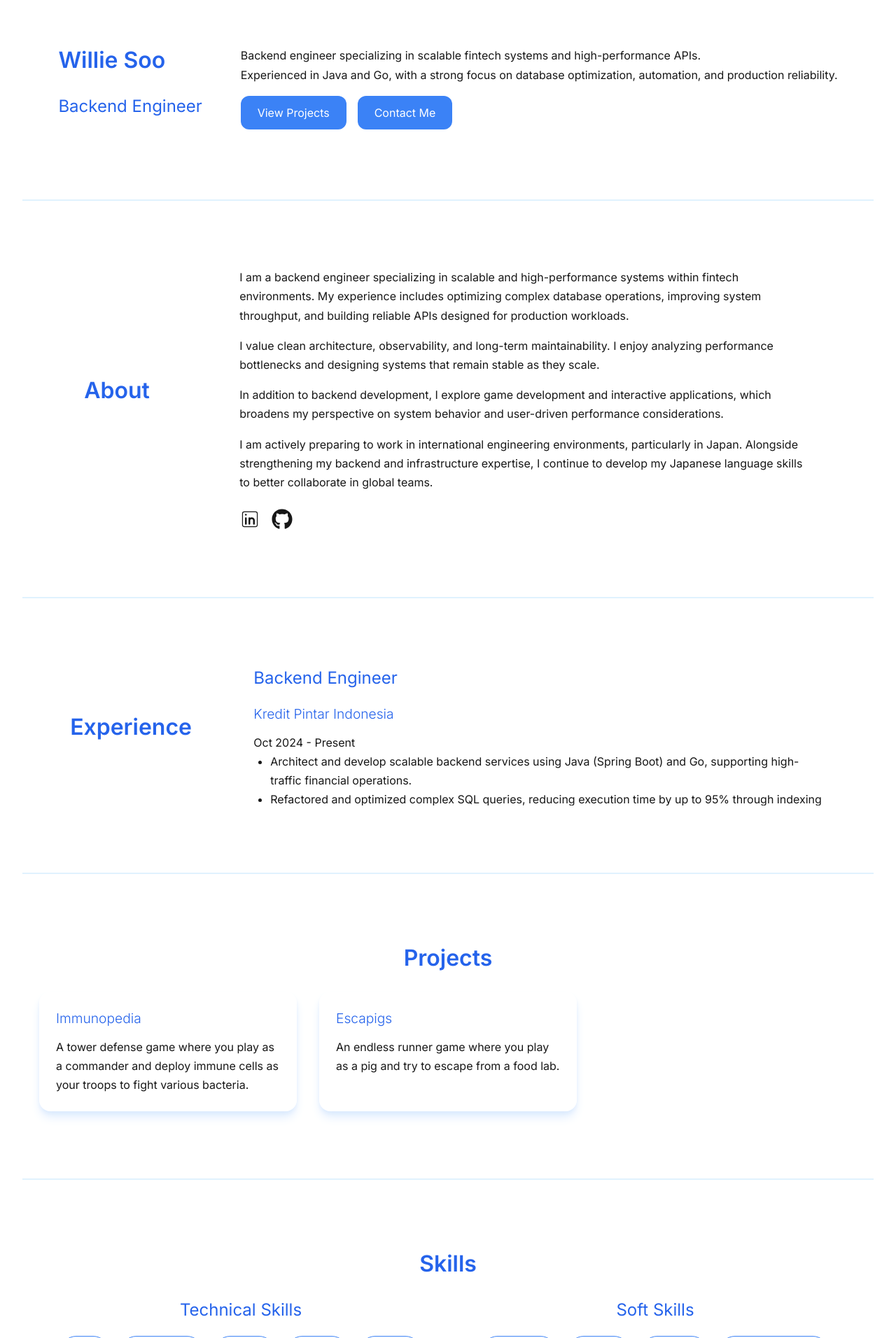
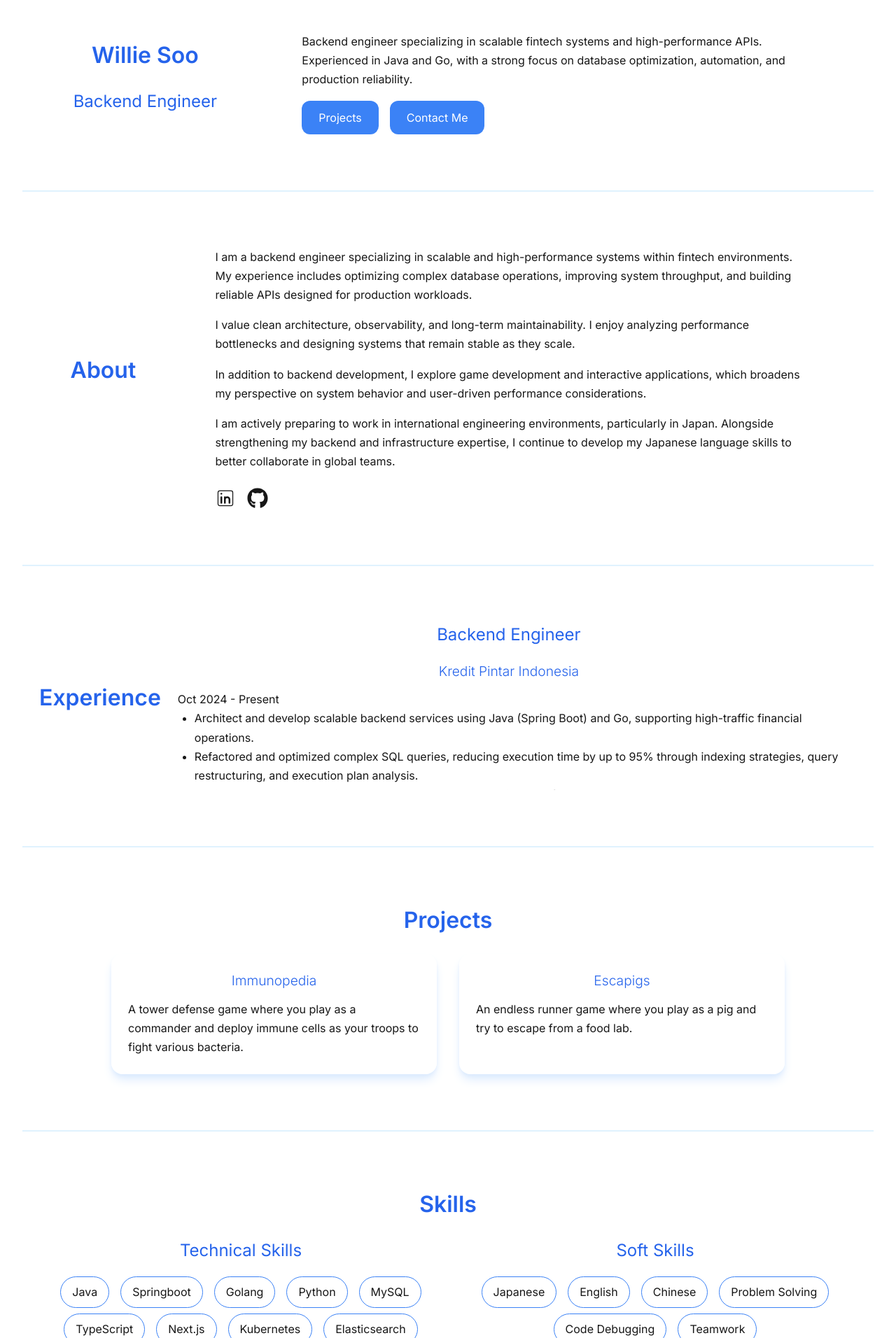
Before and after one commit to NifedZenaX/portfolio-website, a Next.js app: page / in a window 1280 px wide. Shown: the part 68-1980 px from the top of the page at 70% size. Built offline with nearby package versions, Linux system fonts and the light colour scheme.

Commit message:
Added mobile viewport responsiveness

```diff
--- a/app/ui/experience.module.css
+++ b/app/ui/experience.module.css
@@ -1,7 +1,8 @@
 .experience_container {
   overflow-y: auto; /* Enable vertical scrolling */
-  height: 12.5rem; /* Set a fixed height (e.g., 200px) */
-  width: 70%; /* Set the width to 70% */
+  height: 15rem; /* Set a fixed height (e.g., 200px) */
+  max-width: 1024px;
+  padding: 0 1.5rem;
   scrollbar-width: thin; /* For Firefox */
   scrollbar-color: var(--accent) transparent; /* For Firefox */
 }
--- a/app/ui/home.module.css
+++ b/app/ui/home.module.css
@@ -3,7 +3,7 @@
     flex-direction: row;
     align-items: center;
     justify-content: space-around;
-    padding: 6rem 1.5rem;
+    padding: 5rem 1.5rem;
     border-top: 2px solid var(--border-section);
 }
 
@@ -12,6 +12,7 @@
     font-size: 2rem;
     font-weight: 600;
     margin-bottom: 1.5rem;
+    text-align: center;
 }
 
 .heading2 {
@@ -19,6 +20,7 @@
     font-size: 1.5rem;
     font-weight: 400;
     margin-bottom: 1.2rem;
+    text-align: center;
 }
 
 .heading3 {
@@ -26,6 +28,7 @@
     font-size: 1.2rem;
     font-weight: 350;
     margin-bottom: 0.8rem;
+    text-align: center;
 }
 
 .text {
@@ -46,3 +49,10 @@
 .button:hover {
     background-color: var(--button-hover-bg);
 }
+
+@media screen and (max-width: 768px) {
+    .section {
+        flex-direction: column;
+        padding: 3rem 1rem;
+    }
+}
--- a/app/ui/project.module.css
+++ b/app/ui/project.module.css
@@ -1,3 +1,9 @@
+.projects_container {
+    display: grid;
+    gap: 2rem;
+    grid-template-columns: repeat(auto-fit, minmax(300px, 1fr));
+}
+
 .card {
     padding: 1.5rem;
     background-color: var(--card-bg);
--- a/app/ui/skill.module.css
+++ b/app/ui/skill.module.css
@@ -5,4 +5,5 @@
   margin-left: 0.25rem;       /* mx-1 */
   margin-right: 0.25rem;      /* mx-1 */
   display: inline-block;      /* important for spacing */
+  text-align: center;
 }
--- a/components/about.tsx
+++ b/components/about.tsx
@@ -11,7 +11,7 @@ export default function About() {
         <section className={styles.section}>
             <h1 className={styles.heading1}>About</h1>
 
-            <div className="w-[70%]">
+            <div className="max-w-4xl px-6">
                 <p className={styles.text}>
                 I am a backend engineer specializing in scalable and high-performance systems within fintech environments.
                 My experience includes optimizing complex database operations, improving system throughput, and building reliable
--- a/components/contact.tsx
+++ b/components/contact.tsx
@@ -9,7 +9,7 @@ export default function Contact() {
         <section id="contact" className={styles.section}>
             <div className="w-[80%]">
                 <h1 className={`text-center ${styles.heading1}`}>Let's Build Something Together</h1>
-                <p className={styles.text}>Feel free to reach out to me for any inquiries, collaborations, or just to say hi! I'm always open to connecting with like-minded individuals and exploring new opportunities.</p>
+                <p className={`${styles.text} text-center`}>Feel free to reach out to me for any inquiries, collaborations, or just to say hi! I'm always open to connecting with like-minded individuals and exploring new opportunities.</p>
 
                 <div className="flex items-center justify-around mt-10">
                     <Link href="mailto:soo.willie@yahoo.com" target="_blank">
--- a/components/hero.tsx
+++ b/components/hero.tsx
@@ -8,7 +8,7 @@ export default function Hero() {
                 <h1 className={styles.heading1}>Willie Soo</h1>
                 <h2 className={styles.heading2}>Backend Engineer</h2>
             </div>
-            <div>
+            <div className="max-w-3xl px-6">
                 <p className={styles.text}>
                 Backend engineer specializing in scalable fintech systems and high-performance APIs.
                 </p>
@@ -17,7 +17,7 @@ export default function Hero() {
                 </p>
 
                 <Link href="/#projects" className={`mr-2 ${styles.button}`}>
-                <button>View Projects</button>
+                <button>Projects</button>
                 </Link>
 
                 <Link href="/#contact" className={`ml-2 ${styles.button}`}>
--- a/components/projects.tsx
+++ b/components/projects.tsx
@@ -6,10 +6,10 @@ import projectStyles from "@/app/ui/project.module.css";
 export default async function Projects() {
     // const projects = await getProjects();
     return (
-        <section id="projects" className={styles.section}>
+        <section id="projects" className={`${styles.section}`}>
             <div>
                 <h1 className={`text-center ${styles.heading1}`}>Projects</h1>
-                <div className="grid grid-cols-3 gap-8">
+                <div className={projectStyles.projects_container}>
                     {/* { projects.length <= 0 ?
                         <h3 className="text-lg font-semibold text-center">No projects found.</h3> :
                         projects.map((project) => (
```
